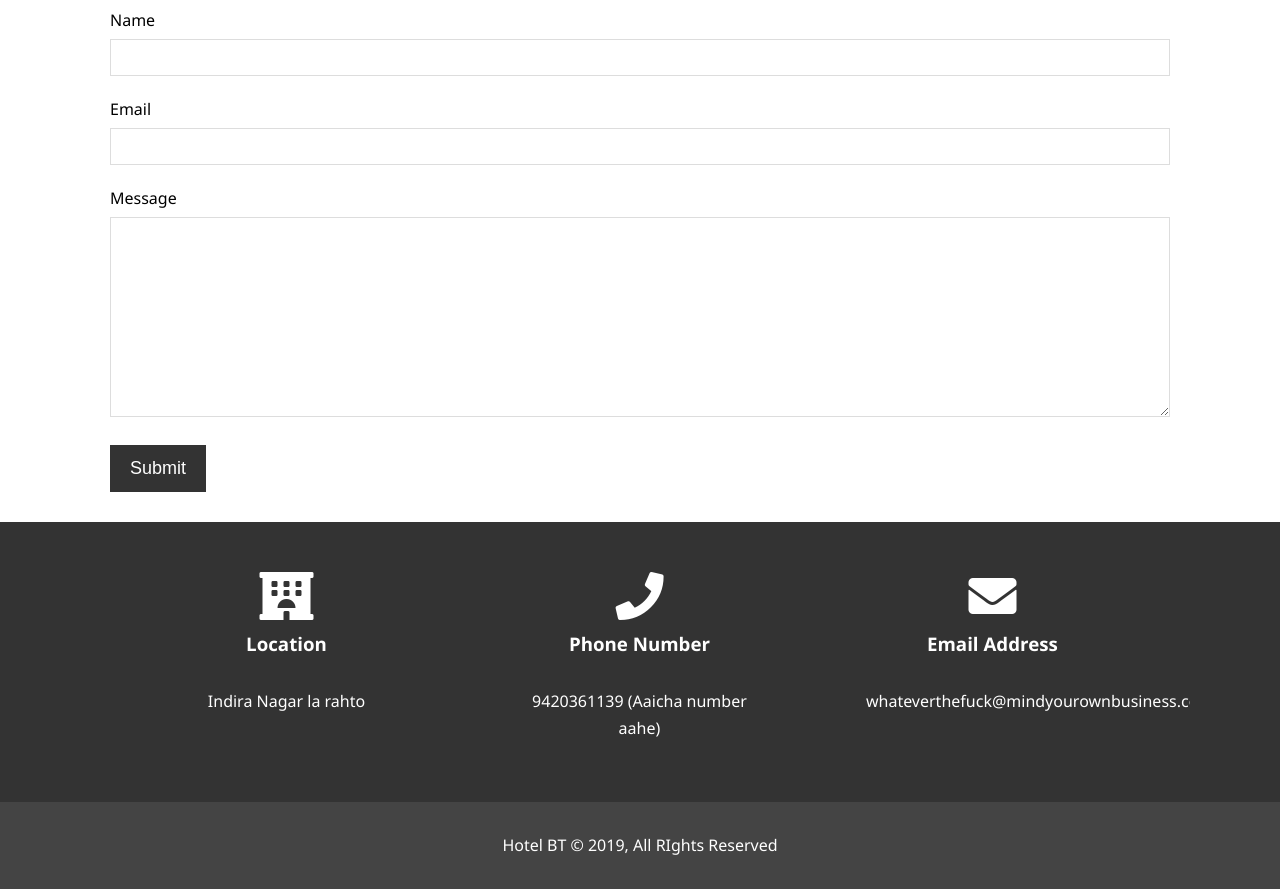
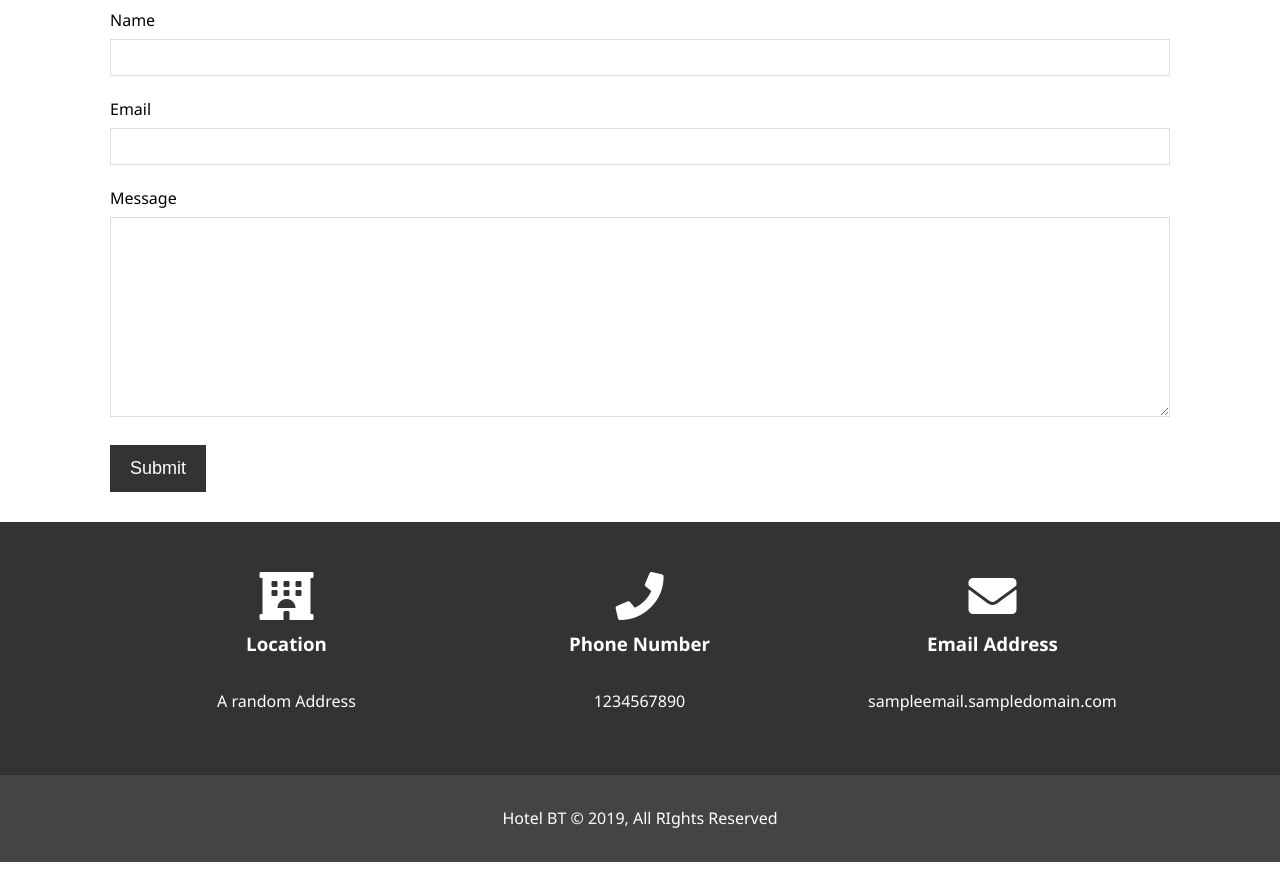
Before and after one commit to SavageJoshi/HotelBT, a plain HTML site: page contact.html in a window 1280 px wide. Shown: the part 185-1074 px from the top of the page. After the commit the page ends 1047 px from the top, so only its background shows below. Drawn offline with Linux system fonts and the light colour scheme.

Commit message:
Contact Details Changed
Address, Number, Email

```diff
--- a/contact.html
+++ b/contact.html
@@ -62,17 +62,17 @@
         <div class="box">
           <i class="fas fa-hotel fa-3x"></i>
           <h3>Location</h3>
-          <p>Indira Nagar la rahto</p>
+          <p>A random Address</p>
         </div>
         <div class="box">
           <i class="fas fa-phone fa-3x"></i>
           <h3>Phone Number</h3>
-          <p>9420361139 (Aaicha number aahe)</p>
+          <p>1234567890</p>
         </div>
         <div class="box">
           <i class="fas fa-envelope fa-3x"></i>
           <h3>Email Address</h3>
-          <p>whateverthefuck@mindyourownbusiness.com</p>
+          <p>sampleemail.sampledomain.com</p>
         </div>
       </div>
     </section>
```
